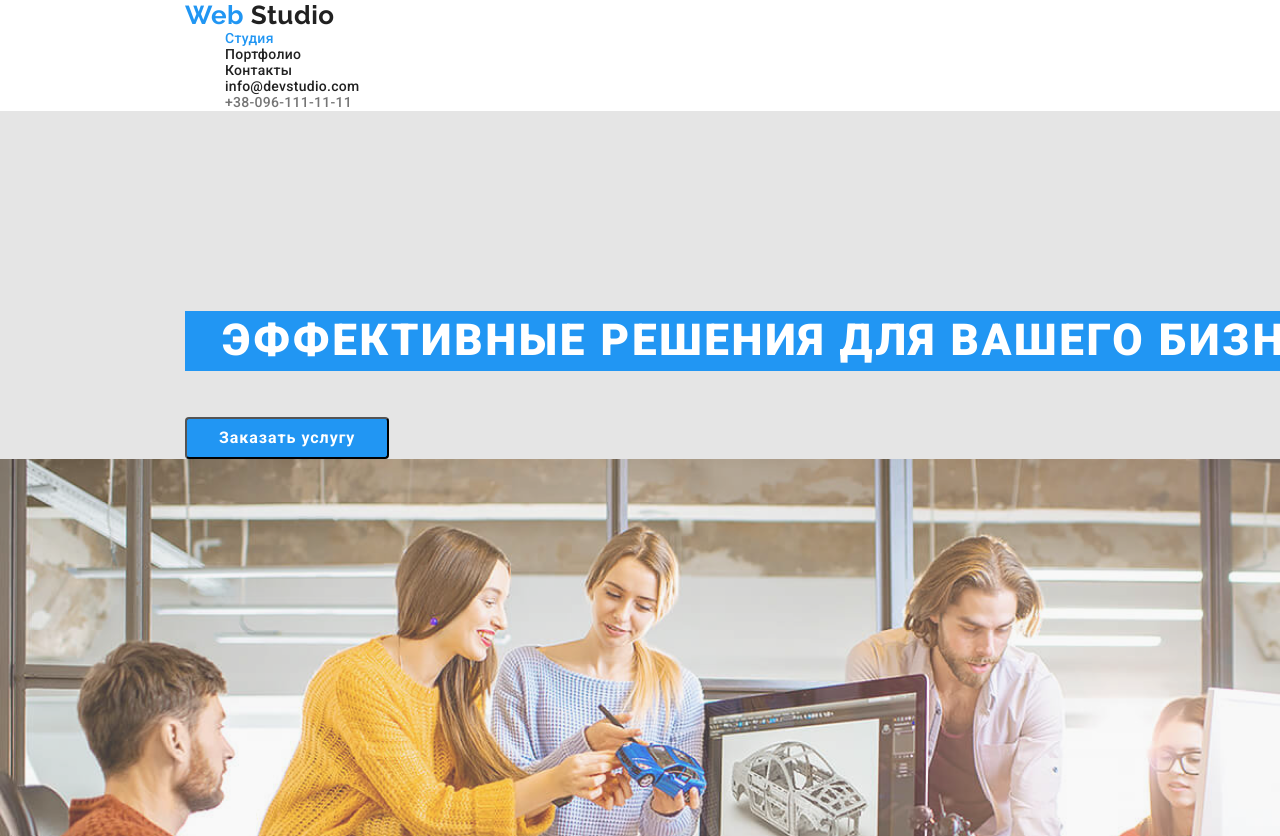
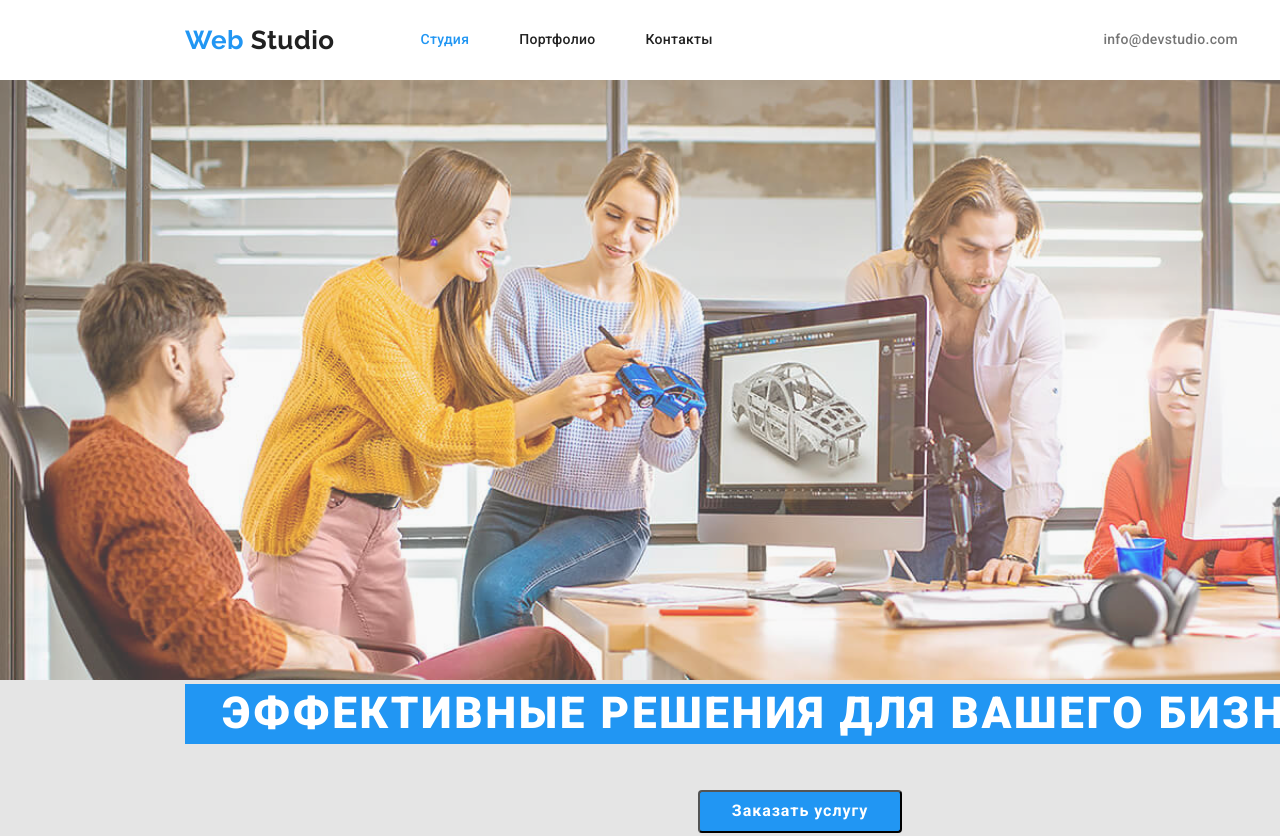
Before and after one commit to Eduard-Poliakov/goit-markup-hw-03-0, a plain HTML site: page index.html in a window 1280 px wide. Shown: the top 836 px of the page. Drawn offline with nearby package versions, Linux system fonts and the light colour scheme.

Commit message:
Хедер

```diff
--- a/css/styles.css
+++ b/css/styles.css
@@ -64,6 +64,9 @@ h2 {
 /* Навигация*/
 
 .nav .link {
+  display: block;
+  padding-top: 32px;
+  padding-bottom: 32px;
   color: var(--primary-color);
 }
 .nav .link:focus,
@@ -81,20 +84,46 @@ h2 {
   letter-spacing: 0.02em;
 }
 
-.link-tel {
+.nav .style + .style {
+  margin-left: 50px;
+}
+
+.link-contact {
+  display: block;
+  padding-top: 32px;
+  padding-bottom: 32px;
   color: var(--secondary-color);
 }
 
-.nav .link-tel:hover,
-.nav .link-tel:focus {
+ul.nav {
+  padding-left: 0;
+  margin-left: 86px;
+  display: flex;
+}
+
+div.contact {
+  margin-left: auto;
+}
+
+div.style-header {
+  display: flex;
+  align-items: center;
+}
+
+.nav .link-contact:hover,
+.nav .link-contact:focus {
   color: var(--akcent-color);
 }
 
 /* Герой */
 
+.hero {
+  text-align: center;
+}
+
 h1 {
-  margin-top: 200px;
-  margin-bottom: 0;
+  margin-top: 0px;
+  margin-bottom: 46px;
 
   color: #ffffff;
   background-color: var(--akcent-color);
@@ -110,7 +139,6 @@ h1 {
 /* Кнопка заказ услуги */
 
 .button {
-  margin-top: 46px;
   color: #ffffff;
   background-color: #2196f3;
   font-weight: 700;
@@ -125,7 +153,9 @@ h1 {
 /* Особенности */
 
 .features h2 {
-  font-size: 0px;
+  font-size: 0;
+  margin-top: 0;
+  margin-bottom: 94px;
 }
 
 .features h3 {
@@ -133,23 +163,28 @@ h1 {
   font-size: 14px;
   line-height: 1.14;
   text-transform: uppercase;
-  margin-top: 30px;
-  margin-bottom: 0;
+  margin-top: 0;
+  margin-bottom: 10;
 }
 
 .features p {
   font-size: 14px;
   line-height: 1.71;
   color: var(--secondary-color);
-  margin-top: 10px;
-  margin-bottom: 0;
+  margin-top: 0;
+  margin-bottom: 94px;
 }
 
 /* Род занятий */
 
 .occupation h2 {
-  margin-top: 94px;
-  margin-bottom: 0;
+  margin-top: 0;
+  margin-bottom: 50px;
+}
+
+.occupation ul {
+  display: inline-block;
+  margin-top: 50;
 }
 
 .occupation h3 {
@@ -159,9 +194,16 @@ h1 {
   font-size: 14px;
   line-height: 1.14;
   text-transform: uppercase;
+  margin-top: 27px;
+  margin-bottom: 27px;
 }
 
 /* Команда */
+
+.team h2 {
+  margin-top: 94;
+  margin-bottom: 0;
+}
 
 .team h3 {
   font-weight: 500;
--- a/index.html
+++ b/index.html
@@ -17,40 +17,48 @@
   <body>
     <!-- Шапка сайта -->
     <header class="header">
-      <div class="container">
+      <div class="container style-header">
+        <a href="./index.html" class="logo"> <span>web</span> studio </a>
         <nav>
-          <a href="./index.html" class="logo"> <span>web</span> studio </a>
           <ul class="nav">
-            <li><a href="./index.html" class="link link-current">Студия</a></li>
-            <li><a href="./portfolio.html" class="link">Портфолио</a></li>
-            <li><a href="#" class="link">Контакты</a></li>
+            <li class="style">
+              <a href="./index.html" class="link link-current">Студия</a>
+            </li>
+            <li class="style">
+              <a href="./portfolio.html" class="link">Портфолио</a>
+            </li>
+            <li class="style"><a href="#" class="link">Контакты</a></li>
           </ul>
         </nav>
+        <div class="contact">
           <ul class="nav">
-          <li>
-            <a href="mailto:info@devstudio.com" class="link"
+            <li class="style">
+              <a href="mailto:info@devstudio.com" class="link-contact"
                 >info@devstudio.com</a
               >
             </li>
-          <li>
-            <a href="tel:+380961111111" class="link-tel">+38-096-111-11-11</a>
+            <li class="style">
+              <a href="tel:+380961111111" class="link-contact"
+                >+38-096-111-11-11</a
+              >
             </li>
           </ul>
+        </div>
       </div>
     </header>
     <main>
       <!-- Главный банер -->
-      <section>
-        <div class="container">
-          <h1>эффективные решения для вашего бизнеса</h1>
-          <button type="button" class="button">Заказать услугу</button>
-        </div>
+      <section class="hero">
         <img
           src="./images/hero.png"
           alt="главный банер"
           width="1600"
           height="600"
         />
+        <div class="container">
+          <h1>эффективные решения для вашего бизнеса</h1>
+          <button type="button" class="button">Заказать услугу</button>
+        </div>
       </section>
       <!-- Особенности -->
       <section class="features">
@@ -152,6 +160,7 @@
       </section>
       <!-- Команда разработчиков -->
       <section class="team">
+        <div class="container">
           <h2>Наша команда</h2>
           <ul>
             <li>
@@ -351,6 +360,7 @@
               </ul>
             </li>
           </ul>
+        </div>
       </section>
       <!-- Ссылки на партнеров -->
       <section class="customer">
```
Also changed, not shown: portfolio.html (+2 -2 lines). Lines whose indentation alone changed are shown as unchanged.
